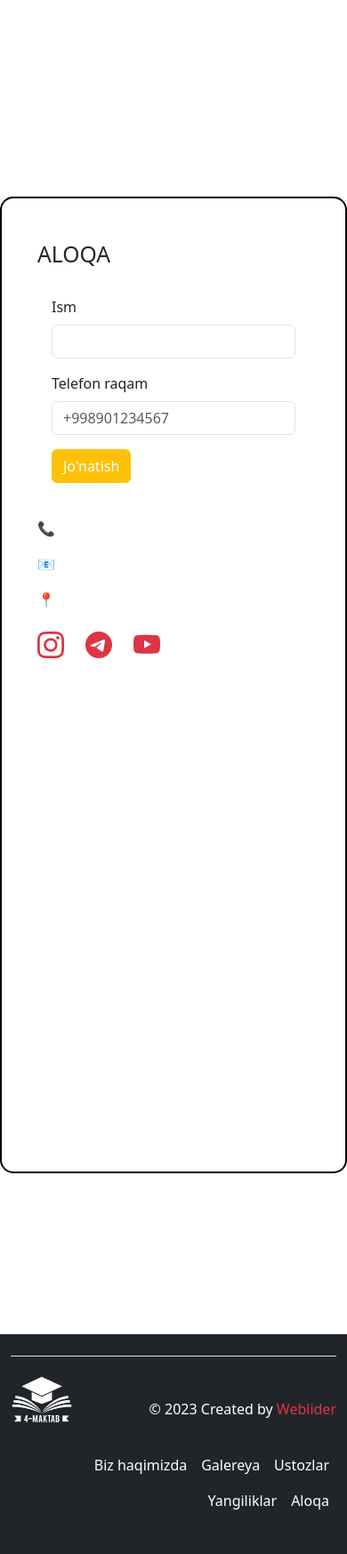
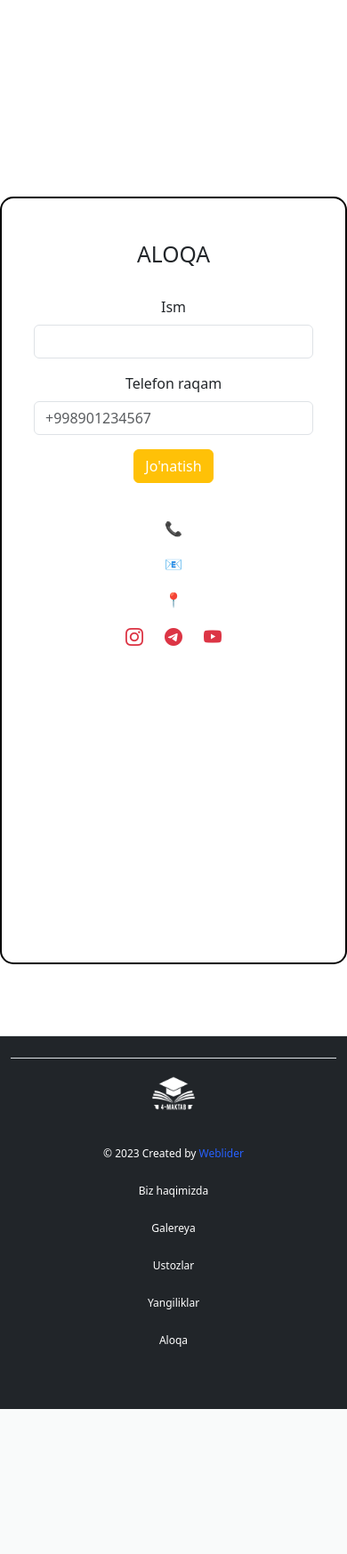
Before and after one commit to abdushukurov001/41-school, a Django app: page / in a window 390 px wide. Shown: the part 2680-4427 px from the top of the page at 89% size. After the commit the page ends 4264 px from the top, so only its background shows below. Run offline with Django 5.2, Linux system fonts and the light colour scheme; data that the repository does not hold is empty; some libraries are stand-ins or nearby versions.

Commit message:
footer and contact responsive change

```diff
--- a/assets/main/css/about.css
+++ b/assets/main/css/about.css
@@ -14,7 +14,7 @@
 #about-swiper .swiper-slide img {
   object-fit: cover;
   width: 290px;
-  height: 300px;
+  height: 350px;
   border-radius: 6px;
   box-shadow: 0 4px 10px rgba(0, 0, 0, 0.4);
 }
@@ -33,4 +33,5 @@
 }
 .about-text {
   text-align: center;
+  color: white;
 }
--- a/assets/main/js/teachers.js
+++ b/assets/main/js/teachers.js
@@ -12,6 +12,7 @@ document.addEventListener('DOMContentLoaded', function () {
       delay: 3000,
       disableOnInteraction: false,
     },
+    grabCursor: true,
     breakpoints: {
       1200: {
         slidesPerView: 3,
--- a/templates/blogs/about.html
+++ b/templates/blogs/about.html
@@ -1,3 +1,10 @@
+{% load static %}
+<link
+  rel="stylesheet"
+  href="https://cdn.jsdelivr.net/npm/swiper/swiper-bundle.min.css"
+/>
+<link rel="stylesheet" href="{% static 'main/css/about.css' %}" />
+
 <section
   id="about"
   class="container section py-5"
@@ -13,7 +20,7 @@
           Toshkent viloyati Angren Shahar 4-umumta'lim maktabi IT sohasiga
           ixtisoslashgan.
         </p>
-        <p>{{about}}</p>
+        <p class="about-text">{{about}}</p>
       </div>
     </div>
 
@@ -45,6 +52,9 @@
     </div>
   </div>
 </section>
+
+<script src="https://cdn.jsdelivr.net/npm/swiper/swiper-bundle.min.js"></script>
+<script src="{% static 'main/js/about.js' %}"></script>
 
 <!-- {% load static %}
 <link
--- a/templates/blogs/contact.html
+++ b/templates/blogs/contact.html
@@ -3,12 +3,15 @@
   .btn {
     margin-bottom: 15px;
   }
+
   .form {
     max-width: 300px;
   }
+
   iframe {
     border-radius: 20px;
   }
+
   .social {
     font-size: 30px;
   }
@@ -18,6 +21,62 @@
     border: 2px solid black;
     padding: 40px;
     border-radius: 15px;
+  }
+
+  @media (max-width: 992px) and (min-width: 768px) {
+    .top {
+      margin-bottom: 100px;
+      padding: 30px;
+    }
+
+    .form {
+      max-width: 400px;
+    }
+
+    iframe {
+      height: 400px;
+    }
+
+    .social {
+      font-size: 25px;
+    }
+
+    .d-flex.gap-4 {
+      gap: 2rem;
+    }
+  }
+
+  @media (max-width: 576px) {
+    .top {
+      margin-bottom: 80px;
+      padding: 20px;
+      text-align: center;
+    }
+
+    .form {
+      max-width: 100%;
+    }
+
+    iframe {
+      height: 300px;
+    }
+
+    .social {
+      font-size: 20px;
+    }
+
+    .d-flex.gap-4 {
+      gap: 1rem;
+      justify-content: center;
+    }
+
+    .col-md-4 {
+      margin-bottom: 20px;
+    }
+
+    .col-md-8 iframe {
+      width: 100%;
+    }
   }
 </style>
 
--- a/templates/layouts/footer.html
+++ b/templates/layouts/footer.html
@@ -1,22 +1,137 @@
 {% load static %}
 
+<style>
+  footer {
+    background-color: #212529;
+    color: #fff;
+  }
+
+  footer a {
+    color: #2760fd;
+    text-decoration: none;
+  }
+
+  footer .nav-text {
+    font-size: 14px;
+    font-weight: 500;
+  }
+
+  footer img {
+    border-radius: 50%;
+  }
+
+  footer .container {
+    max-width: 1200px;
+  }
+
+  @media (max-width: 992px) and (min-width: 768px) {
+    footer .d-flex {
+      flex-direction: column;
+      text-align: center;
+    }
+
+    footer .nav {
+      flex-wrap: wrap;
+      justify-content: center;
+      gap: 1rem;
+      margin-top: 1rem;
+    }
+
+    footer .nav li {
+      flex: 1 1 calc(50% - 1rem);
+      text-align: center;
+    }
+
+    footer p {
+      margin-top: 1rem;
+      font-size: 14px;
+    }
+
+    footer img {
+      width: 60px;
+      height: 60px;
+    }
+  }
+  @media (max-width: 576px) {
+    footer .d-flex {
+      flex-direction: column;
+      align-items: center;
+      text-align: center;
+    }
+
+    footer .nav {
+      flex-direction: column;
+      gap: 0.5rem;
+      margin-top: 1rem;
+    }
+
+    footer .nav li {
+      width: 100%;
+      text-align: center;
+    }
+
+    footer img {
+      width: 50px;
+      height: 50px;
+    }
+
+    footer p {
+      font-size: 12px;
+      margin-top: 1rem;
+    }
+
+    footer .nav-text {
+      font-size: 12px;
+    }
+  }
+</style>
 
 <footer class="bg-dark text-white">
   <div class="container">
-    <div class=" d-flex flex-wrap justify-content-between align-items-center py-3 my-4 border-top">
+    <div
+      class="d-flex flex-wrap justify-content-between align-items-center py-3 my-4 border-top"
+    >
+      <a
+        href="/"
+        class="d-flex align-items-center justify-content-center mb-3 mb-md-0 me-md-auto text-white text-decoration-none"
+      >
+        <img
+          src="{% static 'main/img/logo.png' %}"
+          alt=""
+          width="70"
+          height="70"
+        />
+      </a>
+      <p class="col-md-4 mb-0 text-white">
+        © 2023 Created by
+        <a href="" class="text-decoration-none">Weblider</a>
+      </p>
 
-        <a href="/" class=" d-flex align-items-center justify-content-center mb-3 mb-md-0 me-md-auto  text-white text-decoration-none">
-           <img src="{% static 'main/img/logo.png' %}" alt=""  width="70" height="70">
-          </a>
-          <p class="col-md-4 mb-0 text-white">© 2023 Created by <a href="" class="text-danger text-decoration-none">Weblider</a></p>
-
-      <ul class="nav col-md-4  justify-content-end">
-        <li class="nav-item"><a href="#about" class="nav-link px-2 text-white nav-text">Biz haqimizda</a></li>
-        <li class="nav-item"><a href="#gallery" class="nav-link px-2 text-white nav-text">Galereya</a></li>
-        <li class="nav-item"><a href="#teacher" class="nav-link px-2 text-white nav-text">Ustozlar</a></li>
-        <li class="nav-item"><a href="#news" class="nav-link px-2 text-white nav-text">Yangiliklar</a></li>
-        <li class="nav-item"><a href="#contact" class="nav-link px-2 text-white nav-text">Aloqa</a></li>
+      <ul class="nav col-md-4 justify-content-end">
+        <li class="nav-item">
+          <a href="#about" class="nav-link px-2 text-white nav-text"
+            >Biz haqimizda</a
+          >
+        </li>
+        <li class="nav-item">
+          <a href="#gallery" class="nav-link px-2 text-white nav-text"
+            >Galereya</a
+          >
+        </li>
+        <li class="nav-item">
+          <a href="#teacher" class="nav-link px-2 text-white nav-text"
+            >Ustozlar</a
+          >
+        </li>
+        <li class="nav-item">
+          <a href="#news" class="nav-link px-2 text-white nav-text"
+            >Yangiliklar</a
+          >
+        </li>
+        <li class="nav-item">
+          <a href="#contact" class="nav-link px-2 text-white nav-text">Aloqa</a>
+        </li>
       </ul>
     </div>
   </div>
-  </footer>
+</footer>
```
Lines whose indentation alone changed are shown as unchanged.
